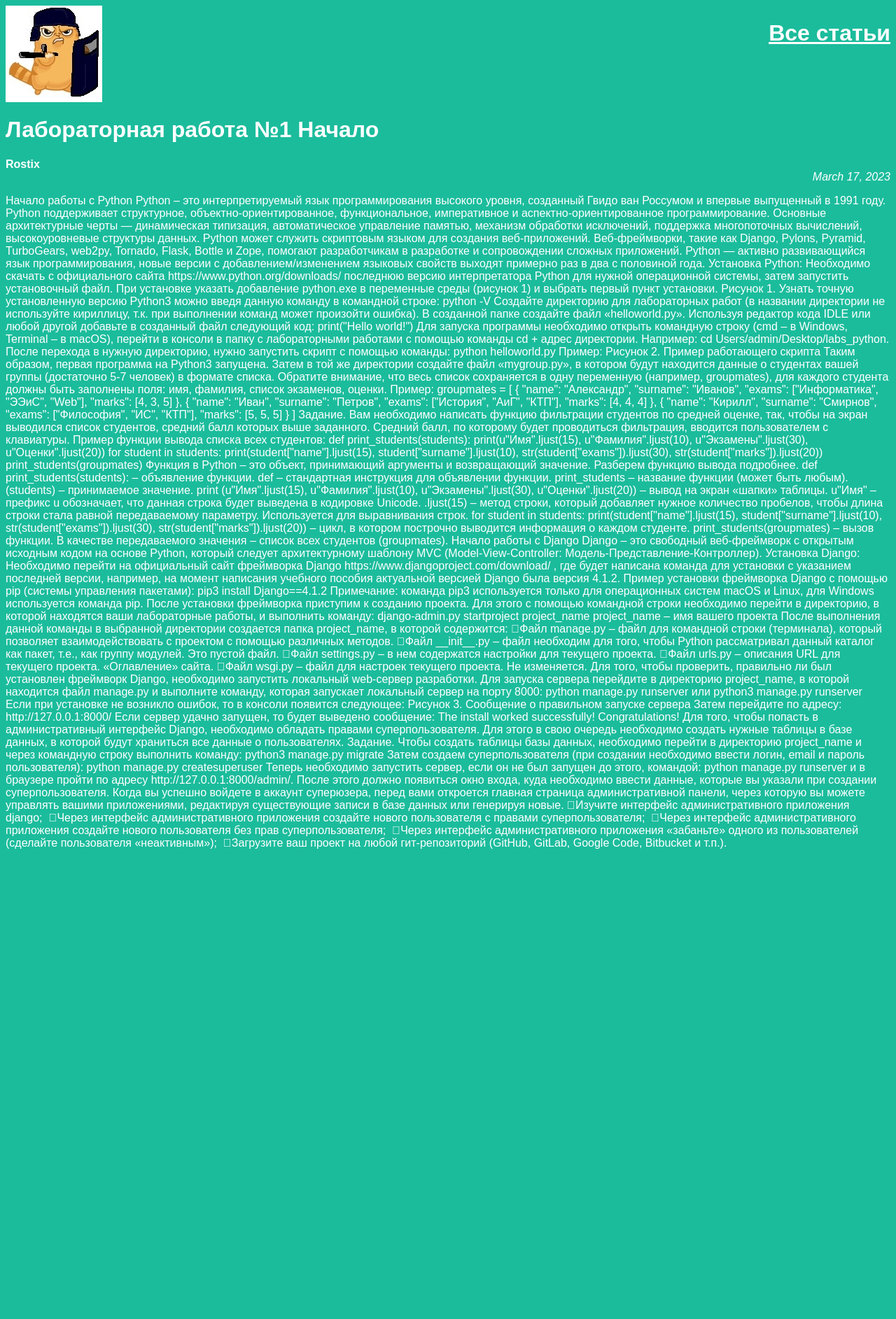
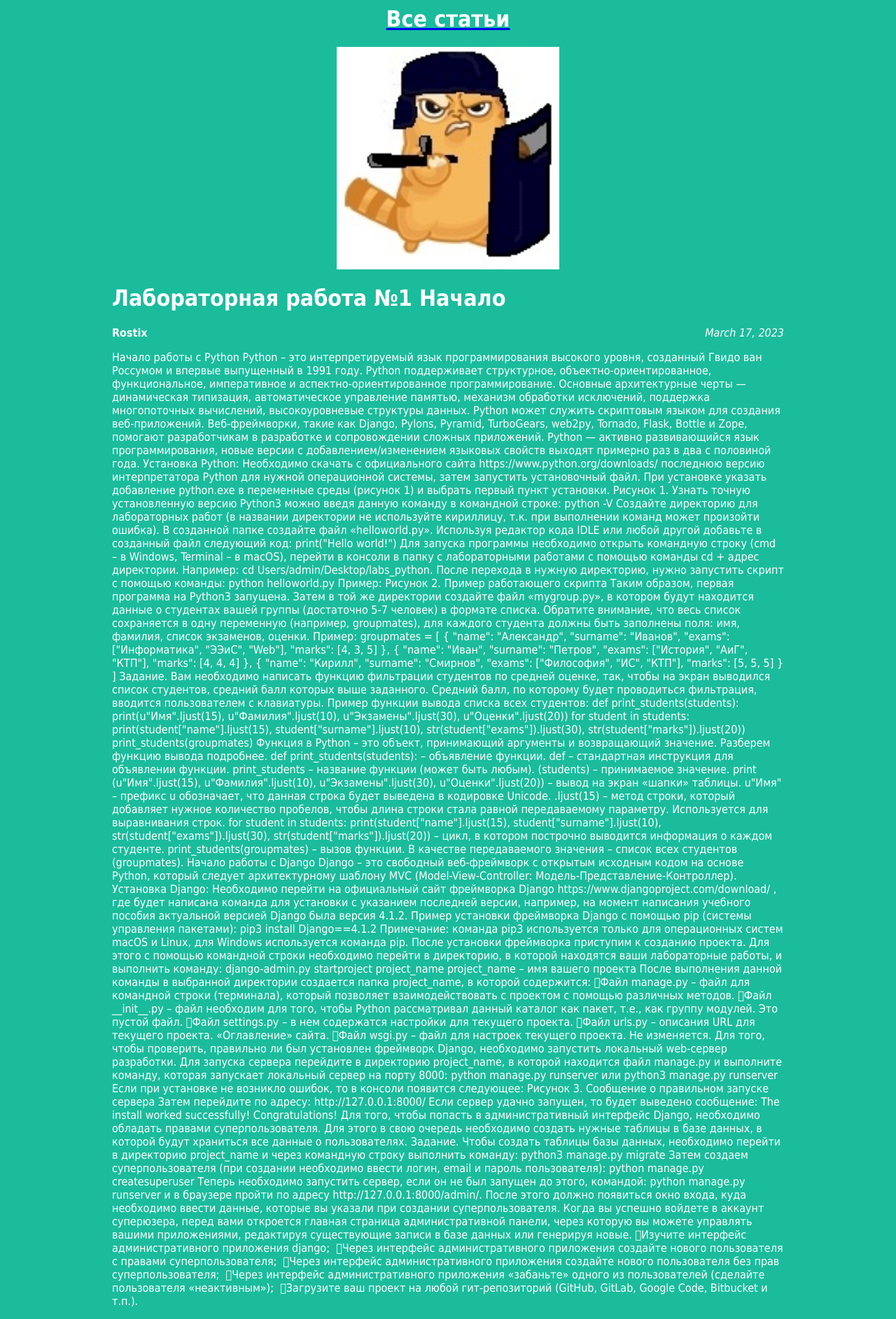
Before and after one commit to MavlinTheGreat/vvit_lab, a Django app: page /article/1 in a window 1280 px wide. Shown: the whole page at 70% size. Before the commit the page ends 1213 px from the top, so only its background shows below. Run offline with Django 4.2, Linux system fonts and the light colour scheme; data comes from the database, SQL or seed files in the repository.

Commit message:
Serious 3 and 4 fixes

```diff
--- a/lab4/blog/articles/static/article.css
+++ b/lab4/blog/articles/static/article.css
@@ -1,23 +1,39 @@
 body {
-   background-color: #1BBC9C;
-   color: white;
-   font-family: sans-serif;
+ background: #1abc9c;
+ font-family: Tahoma, Arial, sans-serif;
+ color: #ffffff;
 }
-.header a {
-   float: right;
+
+.header img {
+ display: block;
+ width: 318px;
+ margin-left: auto;
+ margin-right: auto;
 }
-a {
-   color: white;
-   text-align: right;
+
+.article {
+ width: 960px;
+ margin-left: auto;
+ margin-right: auto;
 }
-h1	 {
-   font-size: 32px;
-   font-weight: 900;
+
+.post-title a {
+ color: #ffffff;
 }
+
+.header a h1 {
+ color: #ffffff;
+ text-align: center;
+}
+
+
 .article-author {
-   font-weight: bold;
+ width: 50%;
+ float: left;
+ font-weight: bold;
 }
+
 .article-created-date {
-   font-style: italic;
-   text-align: right;
+ text-align: right;
+ font-style: italic;
 }
--- a/lab4/blog/articles/templates/archive.html
+++ b/lab4/blog/articles/templates/archive.html
@@ -4,7 +4,7 @@
      <meta charset="UTF-8">
      <link rel="stylesheet" href="{{ STATIC_URL }}/static/archive.css">
 </head>
-<body>
+<body class="archive">
 	<div class="header">
 		<img src="{{ STATIC_URL }}/static/img/logo.png" />
 	</div>
--- a/lab4/blog/articles/templates/article.html
+++ b/lab4/blog/articles/templates/article.html
@@ -4,10 +4,11 @@
      <meta charset="UTF-8">
      <link rel="stylesheet" href="{{ STATIC_URL }}/static/article.css">
 </head>
-<body>
+<body class="article">
 	<div class="header">
 		<a href="{{BASE_DIR}}/archive"><h1>Все статьи</h1></a>
 		<img src="{{ STATIC_URL }}/static/img/logo.png" />
+
 	</div>
 	<div class="article">
 		<h1 class="post-title">{{ post.title }}</h1>
```
Also changed, not shown: lab4/blog/articles/static/archive.css (+20 -22 lines).
